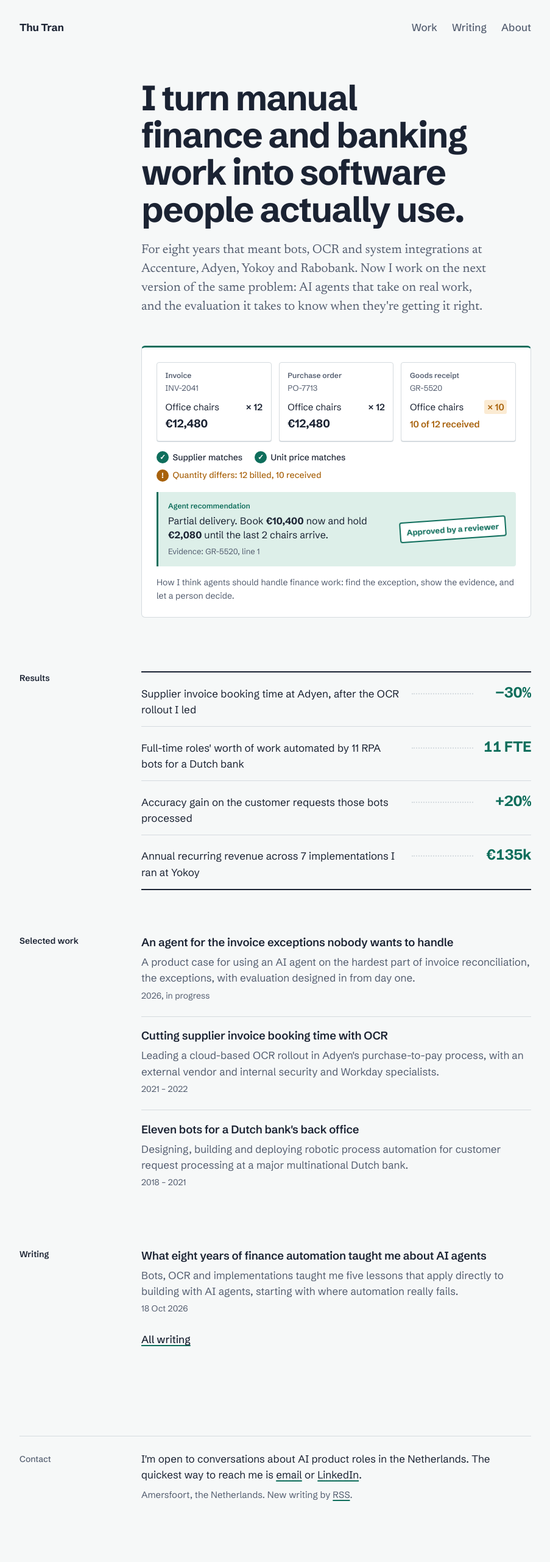
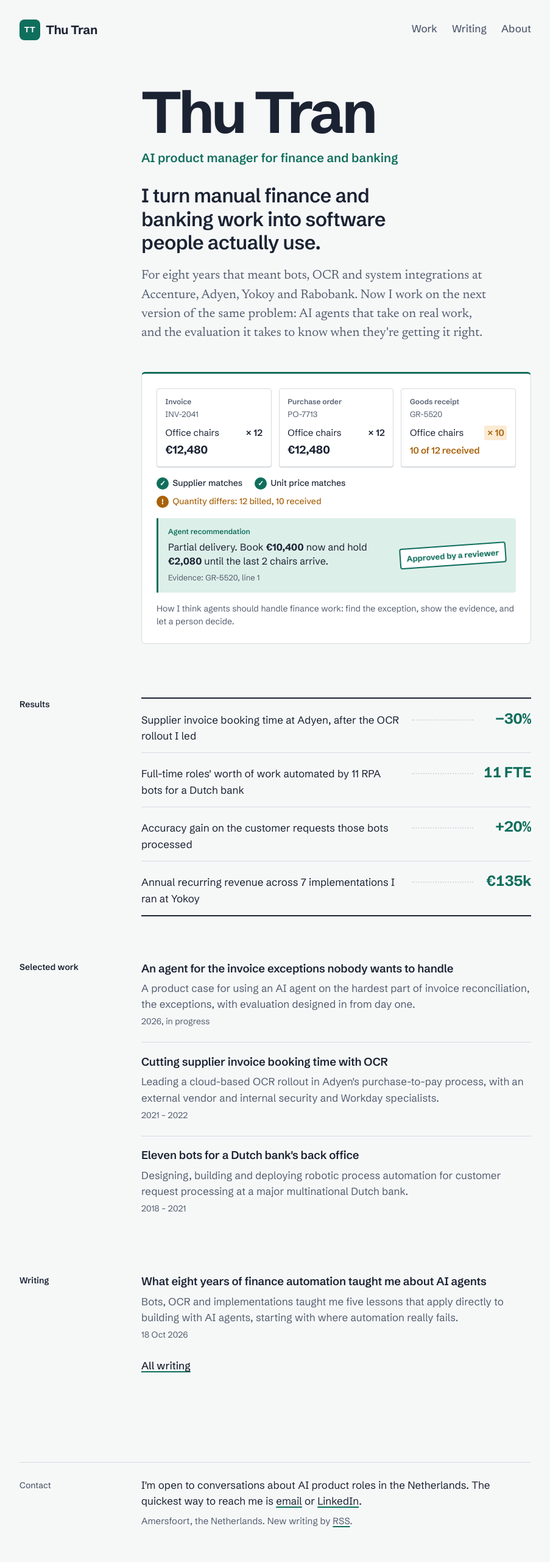
Before and after one commit to TMThuTran/MyPortfolio, a Jekyll site: the page built from index.html, in a window 1280 px wide. Shown: the whole page at 61% size, without its empty margins (188-1091 px from the left). Built offline with Jekyll 4.4.1, drawn with Linux system fonts in a browser that asks for light colours; before the commit the page ends 2520 px from its top, so only the background shows below that.

Commit message:
Make name the main heading on the home page
Co-Authored-By: Claude Opus 5.5 <noreply@anthropic.com>
Claude-Session: https://claude.ai/code/session_01NkPM8MnDmVeSiwR5KLFe9i

```diff
--- a/_includes/header.html
+++ b/_includes/header.html
@@ -1,5 +1,5 @@
 <header class="site-header wrap">
-  <a class="site-name" href="{{ '/' | relative_url }}">{{ site.title }}</a>
+  <a class="site-name" href="{{ '/' | relative_url }}"><span class="monogram" aria-hidden="true">TT</span>{{ site.title }}</a>
   <nav aria-label="Main">
     <a href="{{ '/work/' | relative_url }}"{% if page.url contains '/work/' %} aria-current="page"{% endif %}>Work</a>
     <a href="{{ '/writing/' | relative_url }}"{% if page.url contains '/writing/' %} aria-current="page"{% endif %}>Writing</a>
--- a/assets/css/style.css
+++ b/assets/css/style.css
@@ -135,10 +135,25 @@ main > section + section { padding-top: 3.5rem; }
 }
 
 .site-name {
+  display: inline-flex;
+  align-items: center;
+  gap: 0.6rem;
   font-weight: 700;
-  font-size: 1.0625rem;
+  font-size: 1.25rem;
   text-decoration: none;
-  letter-spacing: -0.01em;
+  letter-spacing: -0.015em;
+}
+.monogram {
+  display: inline-grid;
+  place-items: center;
+  width: 2.1rem;
+  height: 2.1rem;
+  border-radius: 8px;
+  background: var(--ledger);
+  color: var(--paper-raised);
+  font-size: 0.8rem;
+  font-weight: 700;
+  letter-spacing: 0;
 }
 
 .site-header nav {
@@ -187,6 +202,28 @@ h1 { font-size: clamp(2rem, 4vw, 2.6rem); }
   line-height: 1.06;
   letter-spacing: -0.03em;
   max-width: 17ch;
+  text-wrap: balance;
+}
+
+.name {
+  font-size: clamp(3.25rem, 9vw, 6rem);
+  font-weight: 700;
+  line-height: 0.95;
+  letter-spacing: -0.045em;
+}
+.role {
+  margin: 0.9rem 0 0;
+  font-size: 1.25rem;
+  font-weight: 600;
+  color: var(--ledger);
+}
+.statement {
+  margin: 1.75rem 0 0;
+  font-size: clamp(1.5rem, 2.8vw, 2rem);
+  font-weight: 600;
+  line-height: 1.2;
+  letter-spacing: -0.02em;
+  max-width: 24ch;
   text-wrap: balance;
 }
 
@@ -524,6 +561,8 @@ h2.margin {
   .margin { padding: 0 0 0.4rem; }
   .site-header { padding-bottom: 3rem; }
   .site-header nav { gap: 1rem; }
+  .site-header { flex-wrap: wrap; }
+  .site-name { font-size: 1.125rem; }
   main > section + section { padding-top: 2.75rem; }
   .ledger li { flex-wrap: wrap; gap: 0.15rem 0.75rem; }
   .ledger .item { flex: 1 1 100%; max-width: none; }
--- a/index.html
+++ b/index.html
@@ -5,7 +5,9 @@ layout: default
   <div class="row">
     <div class="margin"></div>
     <div class="main">
-      <h1 class="display">I turn manual finance and banking work into software people actually use.</h1>
+      <h1 class="name">{{ site.author.name }}</h1>
+      <p class="role">AI product manager for finance and banking</p>
+      <p class="statement">I turn manual finance and banking work into software people actually use.</p>
       <p class="lede">For eight years that meant bots, OCR and system integrations at Accenture, Adyen, Yokoy and Rabobank. Now I work on the next version of the same problem: AI agents that take on real work, and the evaluation it takes to know when they're getting it right.</p>
     </div>
   </div>
```
